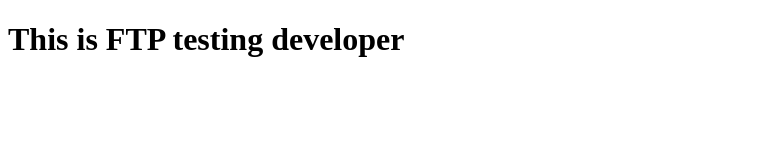
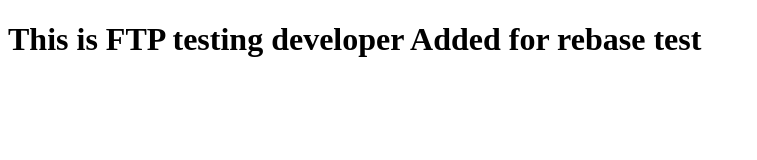
Before and after one commit to ManpreetSingh-o18/ftp-test, a plain HTML site: page index.html in a window 1280 px wide. Shown: the whole page, without its empty margins (0-757 px from the left). Drawn offline with Linux system fonts and the light colour scheme.

Commit message:
testing rebase

```diff
--- a/index.html
+++ b/index.html
@@ -9,6 +9,8 @@
 <body>
   <h1>
     This is FTP testing developer
+
+    Added for rebase test
   </h1>
 </body>
 </html>
```
